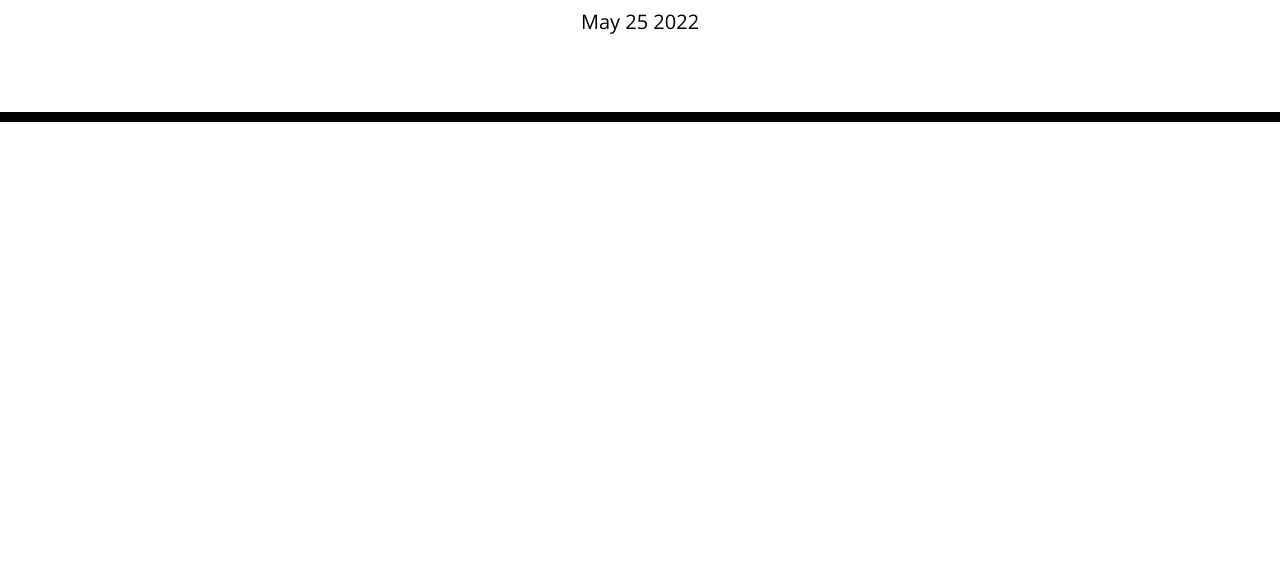
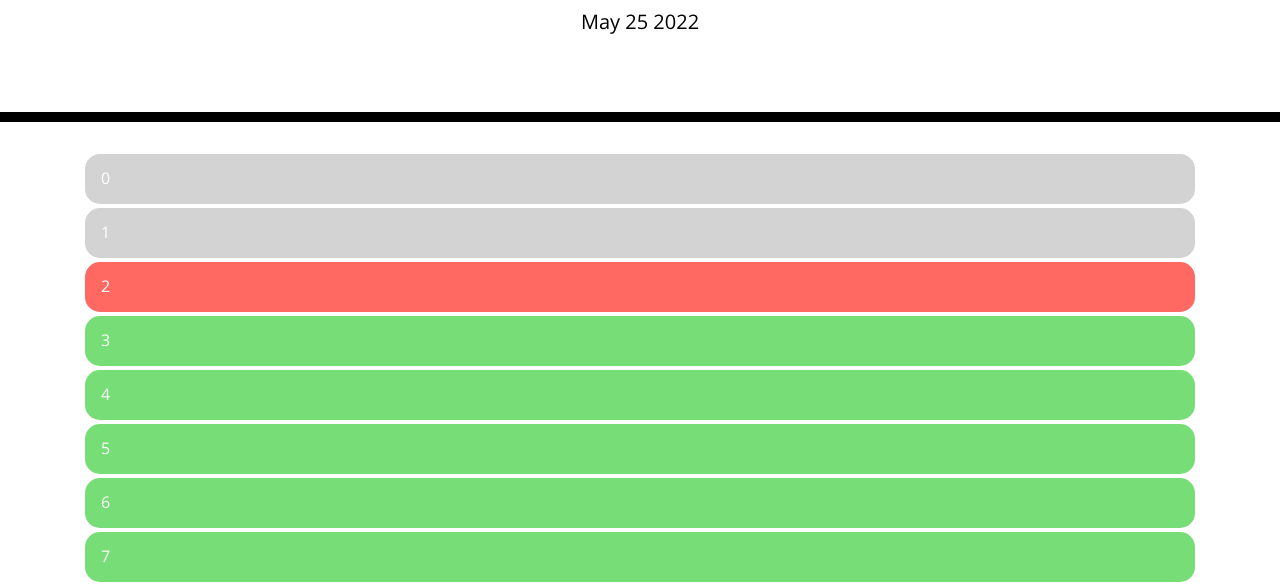
Before and after one commit to SuedePritch/supreme-spoon, a plain HTML site: page index.html in a window 1280 px wide. Shown: the part 211-795 px from the top of the page. Drawn offline with nearby package versions, Linux system fonts and the light colour scheme.

Commit message:
set classes based on relative time

```diff
--- a/assets/script.js
+++ b/assets/script.js
@@ -1,26 +1,65 @@
 var currentDayEL = document.getElementById('currentDay')
 
+//date in main title
+//full 24 hours for testing
 const now = dayjs()
 currentDayEL.textContent = now.format("MMM DD YYYY")
 timeBlockTimes =[
-    dayjs().hour(9).minute(0).format("H:mm"),
-    dayjs().hour(10).minute(0).format("H:mm"),
-    dayjs().hour(11).minute(0).format("H:mm"),
-    dayjs().hour(12).minute(0).format("H:mm"),
-    dayjs().hour(13).minute(0).format("H:mm"),
-    dayjs().hour(14).minute(0).format("H:mm"),
-    dayjs().hour(15).minute(0).format("H:mm"),
-    dayjs().hour(16).minute(0).format("H:mm")
+    dayjs().hour(0).format("H"),
+    dayjs().hour(1).format("H"),
+    dayjs().hour(2).format("H"),
+    dayjs().hour(3).format("H"),
+    dayjs().hour(4).format("H"),
+    dayjs().hour(5).format("H"),
+    dayjs().hour(6).format("H"),
+    dayjs().hour(7).format("H"),
+    dayjs().hour(8).format("H"),
+
+    dayjs().hour(9).format("H"),
+    dayjs().hour(10).format("H"),
+    dayjs().hour(11).format("H"),
+    dayjs().hour(12).format("H"),
+    dayjs().hour(13).format("H"),
+    dayjs().hour(14).format("H"),
+    dayjs().hour(15).format("H"),
+    dayjs().hour(16).format("H"),
+
+    dayjs().hour(17).format("H"),
+    dayjs().hour(18).format("H"),
+    dayjs().hour(19).format("H"),
+    dayjs().hour(20).format("H"),
+    dayjs().hour(21).format("H"),
+    dayjs().hour(22).format("H"),
+    dayjs().hour(23).format("H")
 ]
-ta
+//Create all time blocks
+//Set time for each section
 function createAllTimeBlocks() {
-for (var i = 0; i < 8; i++) {
-    var timeBlock = $("<div>");
-    timeBlock.addClass("time-block mb-1");
-    timeBlock.attr('id',`timeblock${i}`)
-    $('#timeBlockContainer').append(timeBlock);
-    document.querySelector(`#timeblock${i}`).textContent = `${timeBlockTimes[i]}`
+    for (var i = 0; i < timeBlockTimes.length; i++) {
+        var timeBlock = $("<div>");
+        timeBlock.addClass("time-block mb-1");
+        timeBlock.attr('id',`timeblock${i}`)
+        $('#timeBlockContainer').append(timeBlock);
+        document.querySelector(`#timeblock${i}`).textContent = `${timeBlockTimes[i]}`
+        updatePastPresentFuture(i);
+
+    }
 }
+
+//uses iterator variable in createAllTimeBlocks
+//clears pastpresentfuture classes
+//sets class based on relation to current time
+function updatePastPresentFuture(i){
+    document.querySelector(`#timeblock${i}`).classList.remove('present')
+    document.querySelector(`#timeblock${i}`).classList.remove('future')
+    document.querySelector(`#timeblock${i}`).classList.remove('past')
+    if(now.$H == `${timeBlockTimes[i]}`){
+        document.querySelector(`#timeblock${i}`).classList.add('present')
+    }else if(now.$H <= `${timeBlockTimes[i]}`){
+        document.querySelector(`#timeblock${i}`).classList.add('future')
+    }else{
+        document.querySelector(`#timeblock${i}`).classList.add('past')
+    }
 }
 function init(){
     createAllTimeBlocks();
--- a/assets/style.css
+++ b/assets/style.css
@@ -31,8 +31,7 @@ textarea {
 
 .time-block {
   padding: 1rem;
-  height: 150px;
-  background-color: #77dd77;
+  height: 50px;
   text-align: left;
   border-radius: 15px;
 }
```
